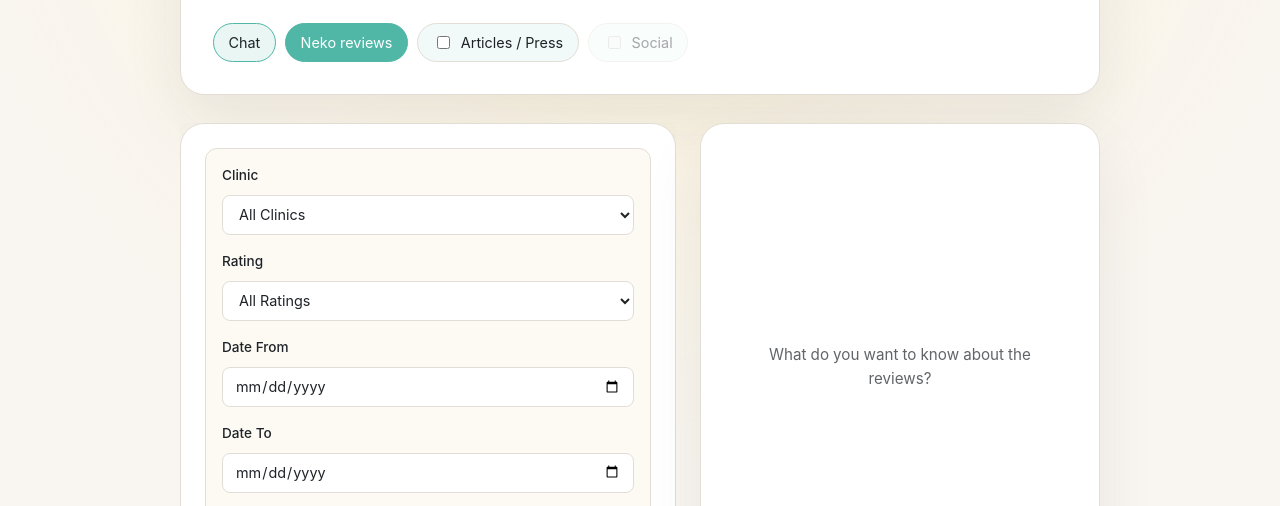
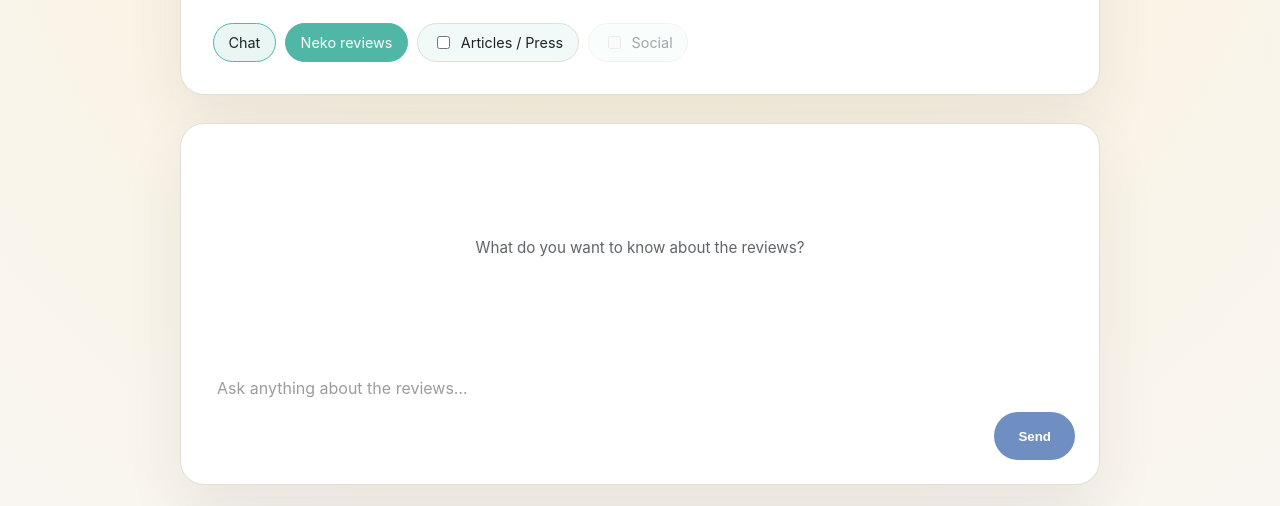
Before and after one commit to maximegerardin97-max/nekovibe, a website: page docs/index.html in a window 1280 px wide. Both pictures are taken after a click on the button "Neko reviews". Shown: the part 243-749 px from the top of the page. Drawn offline with nearby package versions, Linux system fonts and the light colour scheme; no server answers.

Commit message:
Restructure reviews layout: chat on top, filters below. Make agent more factual with numbers

```diff
--- a/docs/index.html
+++ b/docs/index.html
@@ -68,8 +68,31 @@
         <!-- Neko Reviews View (Combined Reviews + Chat) -->
         <div id="reviews-view" class="tab-content">
           <div class="reviews-combined-layout">
-            <!-- Left side: Reviews Table -->
-            <div class="reviews-sidebar">
+            <!-- Top: Chat -->
+            <div class="reviews-chat-section">
+              <section id="reviews-chat-stream" aria-live="polite">
+                <div class="empty-state">
+                  <p>What do you want to know about the reviews?</p>
+                </div>
+              </section>
+
+              <form id="reviews-ask-form">
+                <div class="input-wrapper">
+                  <textarea
+                    name="reviews-prompt"
+                    id="reviews-prompt"
+                    rows="3"
+                    placeholder="Ask anything about the reviews…"
+                    autocomplete="off"
+                  ></textarea>
+                  <button type="submit" aria-label="Send">
+                    <span>Send</span>
+                  </button>
+                </div>
+              </form>
+            </div>
+
+            <!-- Bottom: Reviews Table with Filters -->
             <div class="reviews-container">
               <!-- Filters -->
               <div class="reviews-filters">
@@ -140,31 +163,6 @@
               </div>
             </div>
           </div>
-
-            <!-- Right side: Chat -->
-            <div class="reviews-chat-sidebar">
-              <section id="reviews-chat-stream" aria-live="polite">
-                <div class="empty-state">
-                  <p>What do you want to know about the reviews?</p>
-                </div>
-              </section>
-
-              <form id="reviews-ask-form">
-                <div class="input-wrapper">
-                  <textarea
-                    name="reviews-prompt"
-                    id="reviews-prompt"
-                    rows="3"
-                    placeholder="Ask anything about the reviews…"
-                    autocomplete="off"
-                  ></textarea>
-                  <button type="submit" aria-label="Send">
-                    <span>Send</span>
-                  </button>
-                </div>
-              </form>
-            </div>
-          </div>
         </div>
       </main>
     </div>
--- a/docs/styles.css
+++ b/docs/styles.css
@@ -190,18 +190,12 @@ body {
 
 /* Combined Reviews Layout */
 .reviews-combined-layout {
-  display: grid;
-  grid-template-columns: 1fr 400px;
+  display: flex;
+  flex-direction: column;
   gap: 1.5rem;
-  min-height: 600px;
 }
 
-.reviews-sidebar {
-  overflow-y: auto;
-  max-height: calc(100vh - 200px);
-}
-
-.reviews-chat-sidebar {
+.reviews-chat-section {
   display: flex;
   flex-direction: column;
   border-radius: var(--radius-card);
@@ -209,7 +203,8 @@ body {
   background: var(--card-bg);
   box-shadow: var(--shadow-card);
   padding: clamp(1rem, 3vw, 1.5rem);
-  min-height: 600px;
+  min-height: 300px;
+  max-height: 400px;
 }
 
 #reviews-chat-stream {
@@ -217,28 +212,13 @@ body {
   display: flex;
   flex-direction: column;
   gap: 1rem;
-  min-height: 400px;
-  max-height: calc(100vh - 350px);
   overflow-y: auto;
   margin-bottom: 1rem;
+  min-height: 200px;
 }
 
 #reviews-ask-form {
   margin-top: auto;
-}
-
-@media (max-width: 1024px) {
-  .reviews-combined-layout {
-    grid-template-columns: 1fr;
-  }
-
-  .reviews-sidebar {
-    max-height: 400px;
-  }
-
-  .reviews-chat-sidebar {
-    min-height: 400px;
-  }
 }
 
 #chat-stream {
--- a/web/nekovibe/styles.css
+++ b/web/nekovibe/styles.css
@@ -190,18 +190,12 @@ body {
 
 /* Combined Reviews Layout */
 .reviews-combined-layout {
-  display: grid;
-  grid-template-columns: 1fr 400px;
+  display: flex;
+  flex-direction: column;
   gap: 1.5rem;
-  min-height: 600px;
 }
 
-.reviews-sidebar {
-  overflow-y: auto;
-  max-height: calc(100vh - 200px);
-}
-
-.reviews-chat-sidebar {
+.reviews-chat-section {
   display: flex;
   flex-direction: column;
   border-radius: var(--radius-card);
@@ -209,7 +203,8 @@ body {
   background: var(--card-bg);
   box-shadow: var(--shadow-card);
   padding: clamp(1rem, 3vw, 1.5rem);
-  min-height: 600px;
+  min-height: 300px;
+  max-height: 400px;
 }
 
 #reviews-chat-stream {
@@ -217,28 +212,13 @@ body {
   display: flex;
   flex-direction: column;
   gap: 1rem;
-  min-height: 400px;
-  max-height: calc(100vh - 350px);
   overflow-y: auto;
   margin-bottom: 1rem;
+  min-height: 200px;
 }
 
 #reviews-ask-form {
   margin-top: auto;
-}
-
-@media (max-width: 1024px) {
-  .reviews-combined-layout {
-    grid-template-columns: 1fr;
-  }
-
-  .reviews-sidebar {
-    max-height: 400px;
-  }
-
-  .reviews-chat-sidebar {
-    min-height: 400px;
-  }
 }
 
 #chat-stream {
```
Also changed, not shown: web/nekovibe/index.html (+25 -27 lines). Lines whose indentation alone changed are shown as unchanged.
